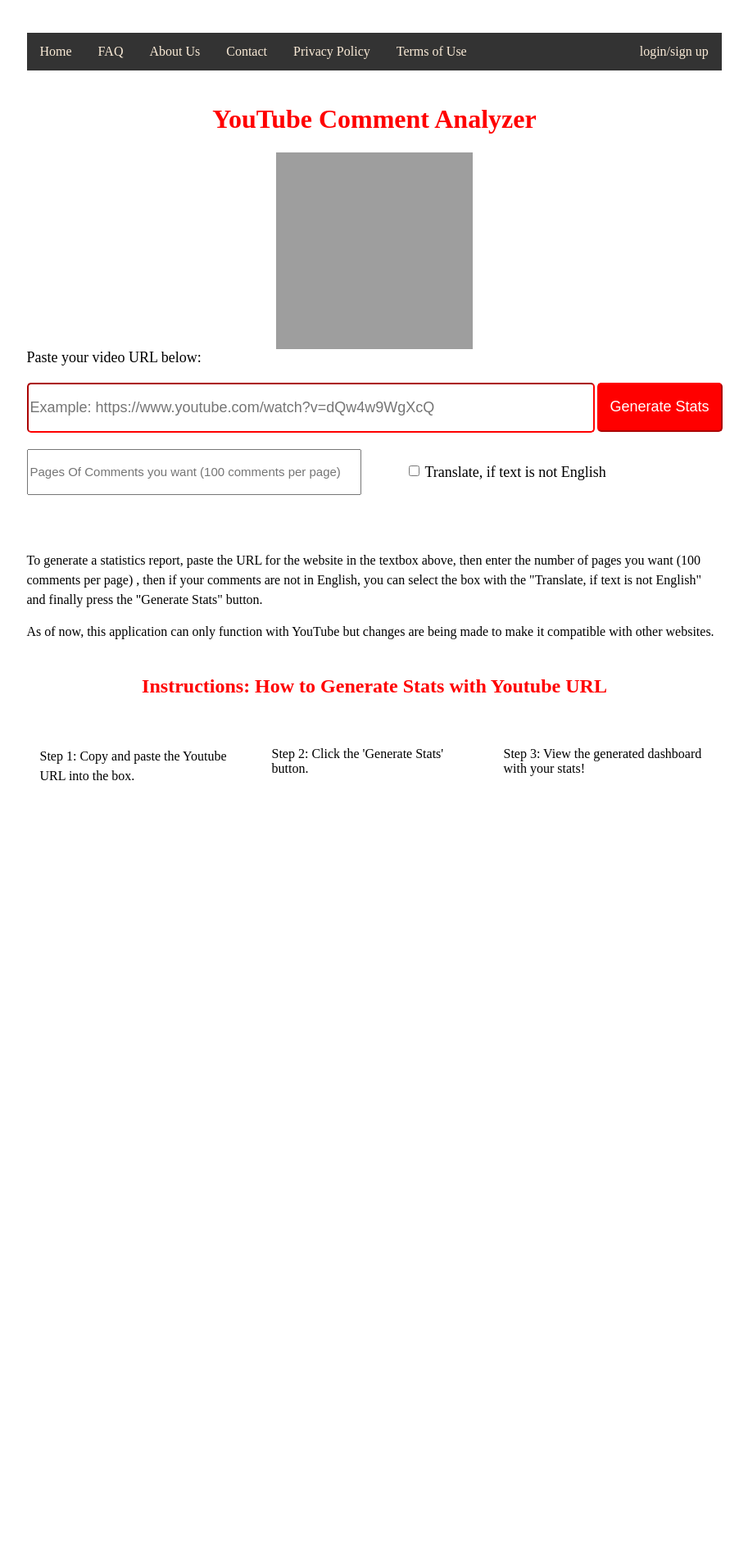
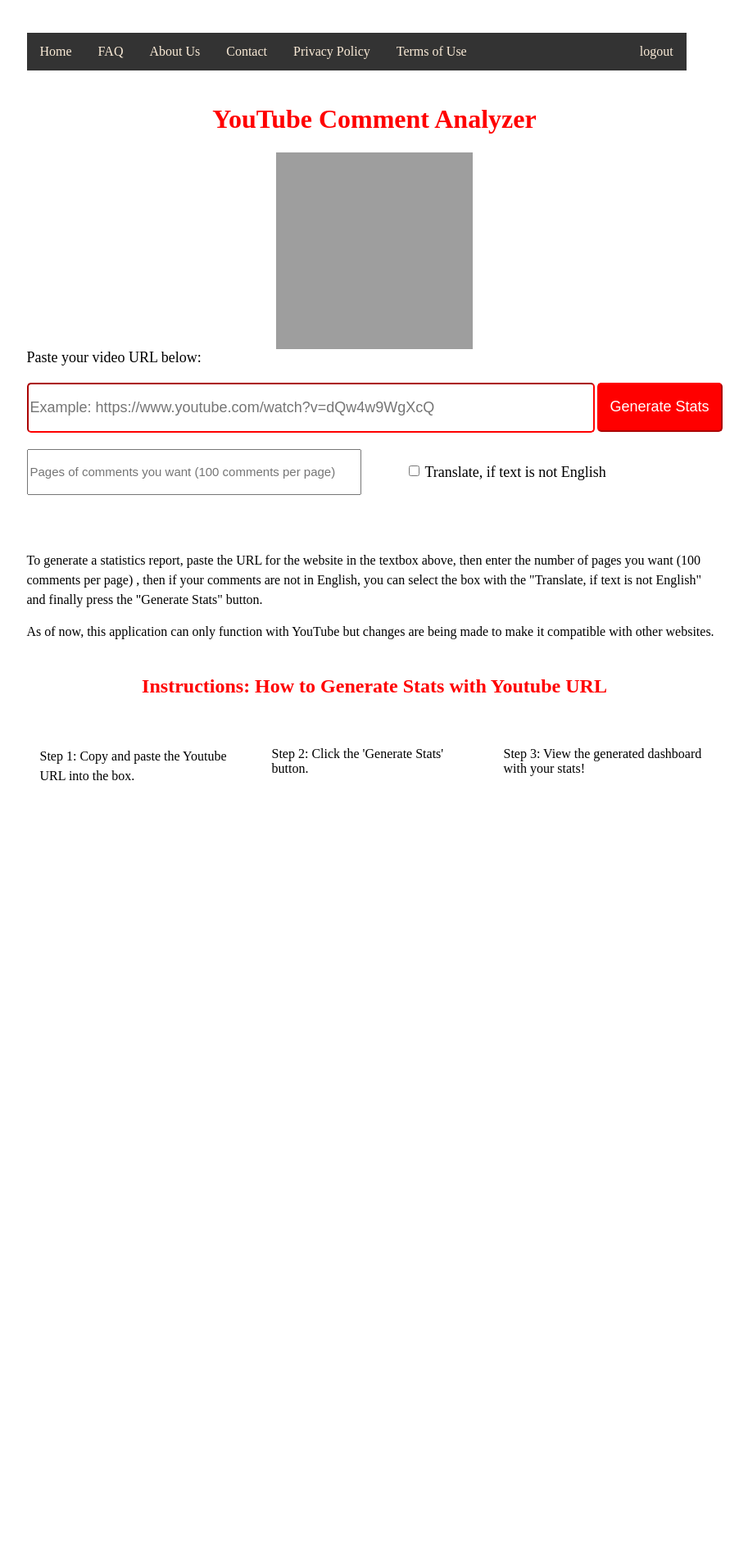
Before and after one commit to AndrewHsu0730/YouTube-Comment-Analyzer, a Flask app: page /views/home in a window 1280 px wide. Shown: the whole page at 82% size, without its empty margins (183-1096 px from the left). Run offline with Flask 3, Linux system fonts and the light colour scheme; parts of the project's set-up code (start-up, migrations or seed data) failed here and were passed over; grey boxes are pictures that could not be loaded.

Commit message:
Fix route

```diff
--- a/templates/html/base.html
+++ b/templates/html/base.html
@@ -17,7 +17,7 @@
             <li><a href="{{ url_for('html.privacy')}}">Privacy Policy</a></li>
             <li><a href="{{ url_for('html.terms') }}">Terms of Use</a></li>
             <li>
-              <a href="{{ url_for('authorization.home') }}">login/sign up</a>
+              <a href="http://localhost:8008/logout">logout</a>
             </li>
           </ul>
         </nav>
--- a/templates/html/home.html
+++ b/templates/html/home.html
@@ -25,7 +25,7 @@
       type="number"
       id="pages"
       name="pages"
-      placeholder="Pages Of Comments you want (100 comments per page)"
+      placeholder="Pages of comments you want (100 comments per page)"
       required
     />
     <input type="checkbox" id="flag" name="flag" value="1" />
```
